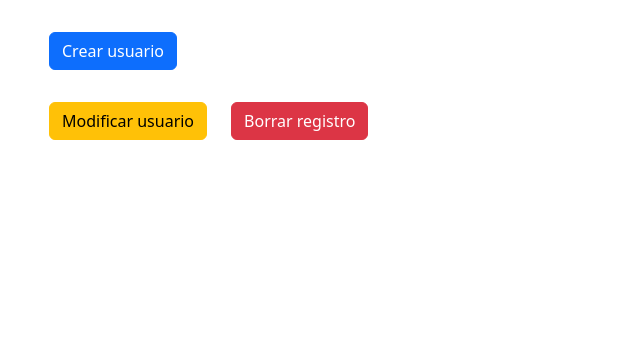
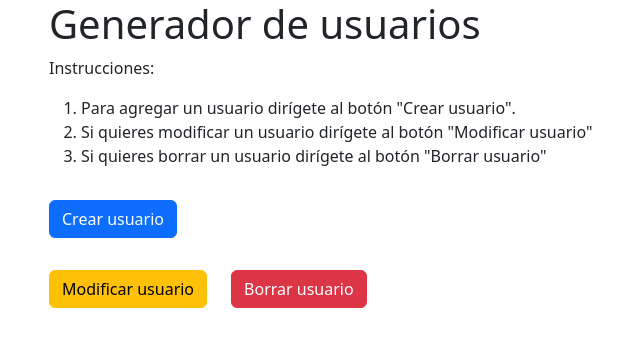
Before and after one commit to Shirleyayala09/-Proyecto-S4-Js-Avanzado, a plain HTML site: page index.html in a window 1280 px wide. Shown: the whole page, without its empty margins (33-673 px from the left). Drawn offline with nearby package versions, Linux system fonts and the light colour scheme.

Commit message:
Agregamos h1 y p en HTML

```diff
--- a/ProyectoJs4.js
+++ b/ProyectoJs4.js
@@ -135,7 +135,7 @@ $root.append($btn)
 
 const $tabla =document.createElement('table')
 //$tabla.setAttribute('border', 'collapse')
-$tabla.classList.add("table", "table-bordered","table-dark","table-striped")
+$tabla.classList.add("table", "table-bordered","table-light","table-striped")
 const $thead = document.createElement('thead')
 const $tbody =document.createElement ('tbody')
 const $trh = document.createElement('tr')
@@ -163,6 +163,7 @@ function pintarhtml( array, nrodeobjeto = null ) {
         for (const key in objbase) {
             const $th = document.createElement('th');
             $th.textContent = key;
+            $th.style.textAlign="center"
             $th.style.cursor = 'pointer'
               // Zona ordanamiento
               $th.addEventListener('click', () => {
@@ -213,12 +214,13 @@ function pintarhtml( array, nrodeobjeto = null ) {
     for ( posicion in array) {
         const $tr = document.createElement('tr')
 
+
         for (let i = 0; i < Object.keys(array[posicion]).length; i++) {
 
             let prop = Object.keys(array[posicion])[i];
             const $td = document.createElement('td')
             $td.textContent = array[posicion][prop];
-
+            $td.style.textAlign="center"
             $tr.append($td)
         }
 
@@ -281,7 +283,7 @@ $btnupdate.addEventListener('click', () => {
 
 const $btndelete = document.createElement('button');
 $btndelete.classList.add("btn", "btn-danger")
-$btndelete.textContent ='Borrar registro';
+$btndelete.textContent ='Borrar usuario';
 
 $root.append($btndelete);
 
--- a/index.html
+++ b/index.html
@@ -11,8 +11,15 @@
 <link href="https://cdn.jsdelivr.net/npm/bootstrap@5.2.3/dist/css/bootstrap.min.css" rel="stylesheet" integrity="sha384-rbsA2VBKQhggwzxH7pPCaAqO46MgnOM80zW1RWuH61DGLwZJEdK2Kadq2F9CUG65" crossorigin="anonymous">
 </body>
 <div class="container" id="root">
-    <h1></h1>
-    <p></p>
+    <h1>Generador de usuarios</h1>
+    <p>Instrucciones:<br>
+        <ol>
+            <li>Para agregar un usuario dirígete al botón "Crear usuario".</li>
+            <li>Si quieres modificar un usuario dirígete al botón "Modificar usuario"</li>
+            <li>Si quieres borrar un usuario dirígete al botón "Borrar usuario"</li>
+        </ol>
+
+    </p>
 </div>
 <script src="ProyectoJs4.js"></script>
  <!-- JavaScript Bundle with Popper -->
```
